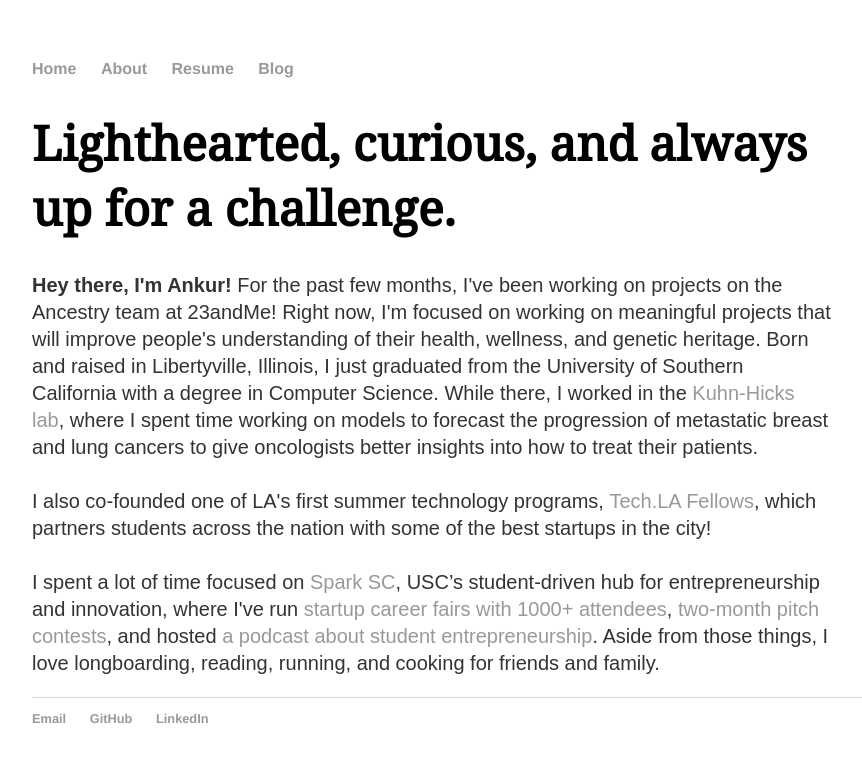
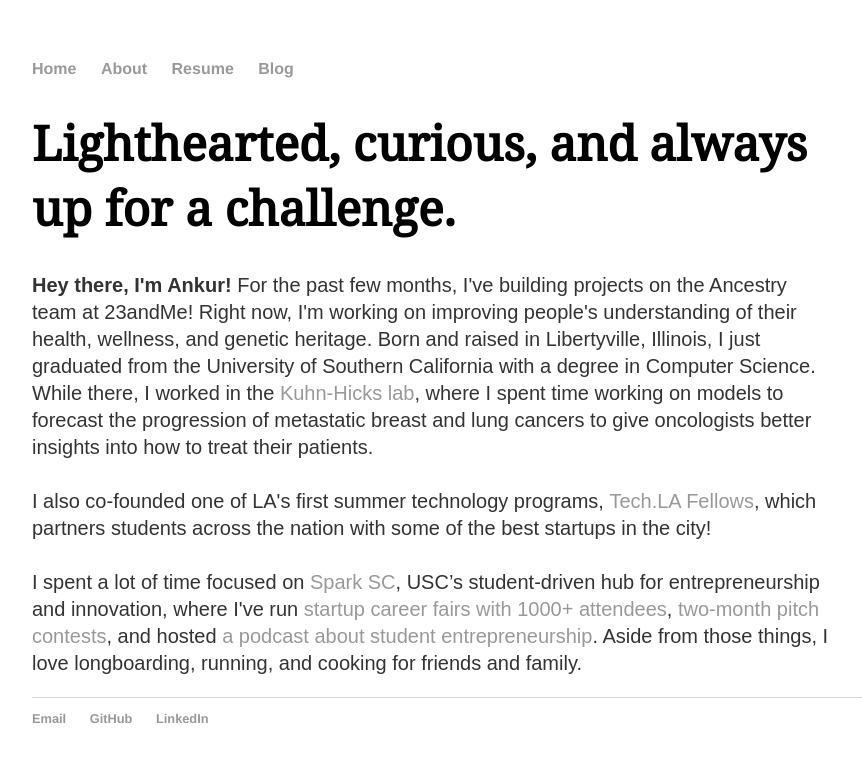
Before and after one commit to arastogi15/arastogi15.github.io, a Jekyll site: the page built from about/index.html, in a window 1280 px wide. Shown: the top 762 px of the page, without its empty margins (160-1022 px from the left). Built offline with Jekyll 4.4.1, drawn with Linux system fonts in a browser that asks for light colours.

Commit message:
update about page

```diff
--- a/about/index.html
+++ b/about/index.html
@@ -5,7 +5,7 @@
 <div class="blurb">
 	<h1 class="title">Lighthearted, curious, and always up for a challenge.</h1>
 
-			<p id="about"><b>Hey there, I'm Ankur! </b> For the past few months, I've been working on projects on the Ancestry team at 23andMe! Right now, I'm focused on working on meaningful projects that will improve people's understanding of their health, wellness, and genetic heritage.
+			<p id="about"><b>Hey there, I'm Ankur! </b> For the past few months, I've building projects on the Ancestry team at 23andMe! Right now, I'm working on improving people's understanding of their health, wellness, and genetic heritage.
 
 			Born and raised in Libertyville, Illinois, I just graduated from the University of Southern California with a degree in Computer Science. While there, I worked in the <a href="http://kuhn.usc.edu">Kuhn-Hicks lab</a>, where I spent time working on models to forecast the progression of metastatic breast and lung cancers to give oncologists better insights into how to treat their patients.
 			<br> <br>
@@ -13,5 +13,5 @@
 
 			I spent a lot of time focused on <a href="http://sparksc.org">Spark SC</a>, USC’s student-driven hub for entrepreneurship and innovation, where I've run <a href="https://sparksc.org/initiatives/startup-career-fair/"> startup career fairs with 1000+ attendees</a>, <a href="https://www.facebook.com/1000PitchesUSC/">two-month pitch contests</a>, and hosted <a href="https://soundcloud.com/sparkxm/the-thiel-fellow-series-episode-1">a podcast about student entrepreneurship</a>.
 
-			Aside from those things, I love longboarding, reading, running, and cooking for friends and family.
+			Aside from those things, I love longboarding, running, and cooking for friends and family.
 </div><!-- /.blurb -->
```
